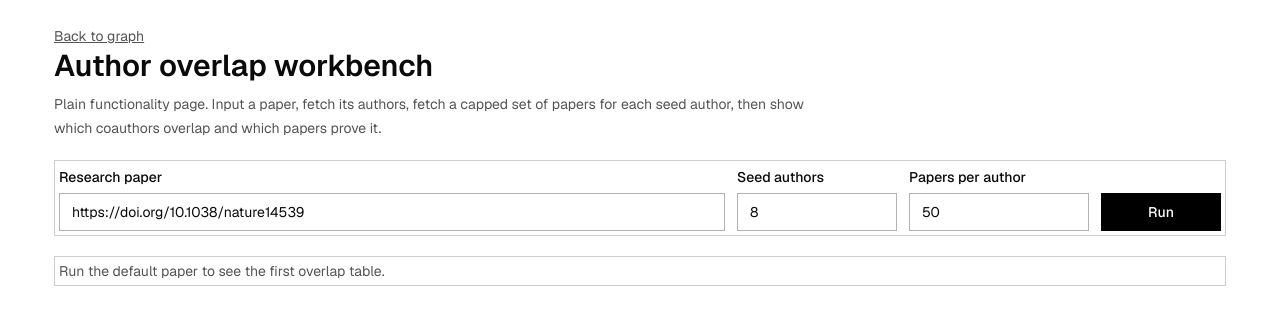
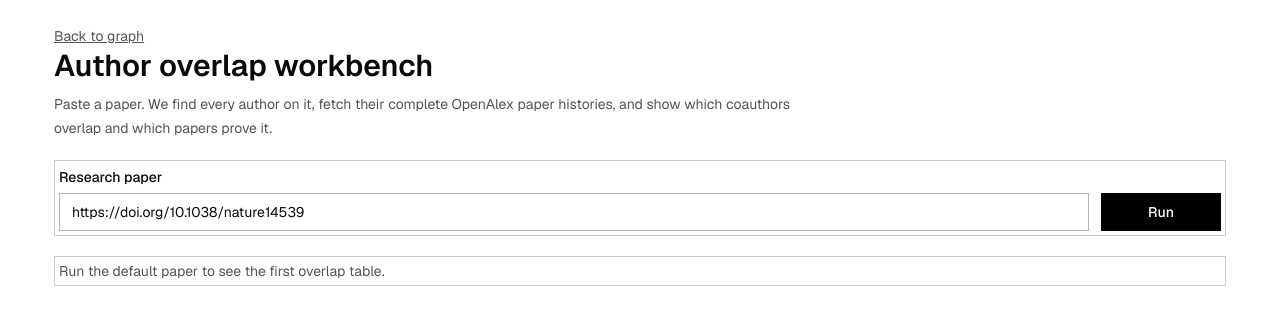
Before and after one commit to Arya-P05/researcher-graph, a Next.js app: page /overlap in a window 1280 px wide. Shown: the top 324 px of the page. Built offline with nearby package versions, Linux system fonts and the light colour scheme.

Commit message:
Fetch complete author paper histories

```diff
--- a/app/api/author-overlap/route.ts
+++ b/app/api/author-overlap/route.ts
@@ -6,7 +6,7 @@ import {
 
 export const dynamic = "force-dynamic";
 export const runtime = "nodejs";
-export const maxDuration = 60;
+export const maxDuration = 300;
 
 export async function POST(request: Request) {
   try {
--- a/app/components/author-overlap-workbench.tsx
+++ b/app/components/author-overlap-workbench.tsx
@@ -21,8 +21,6 @@ const defaultQuery = "https://doi.org/10.1038/nature14539";
 
 export default function AuthorOverlapWorkbench() {
   const [query, setQuery] = useState(defaultQuery);
-  const [seedAuthorLimit, setSeedAuthorLimit] = useState(8);
-  const [papersPerAuthor, setPapersPerAuthor] = useState(50);
   const [result, setResult] = useState<AuthorOverlapResponse | null>(null);
   const [isLoading, setIsLoading] = useState(false);
   const [error, setError] = useState<string | null>(null);
@@ -46,11 +44,7 @@ export default function AuthorOverlapWorkbench() {
         headers: {
           "content-type": "application/json",
         },
-        body: JSON.stringify({
-          query,
-          seedAuthorLimit,
-          papersPerAuthor,
-        }),
+        body: JSON.stringify({ query }),
       });
       const payload = await response.json();
 
@@ -103,7 +97,7 @@ export default function AuthorOverlapWorkbench() {
 
         return (
           paper.title.toLowerCase().includes(normalizedSearch) ||
-          paper.authors.some((author) =>
+          [...paper.seedAuthors, ...paper.sharedAuthors].some((author) =>
             author.name.toLowerCase().includes(normalizedSearch),
           )
         );
@@ -128,14 +122,14 @@ export default function AuthorOverlapWorkbench() {
           </Link>
           <h1 className="text-3xl font-semibold">Author overlap workbench</h1>
           <p className="max-w-[760px] text-sm leading-6 text-[var(--color-steel)]">
-            Plain functionality page. Input a paper, fetch its authors, fetch a
-            capped set of papers for each seed author, then show which coauthors
-            overlap and which papers prove it.
+            Paste a paper. We find every author on it, fetch their complete
+            OpenAlex paper histories, and show which coauthors overlap and which
+            papers prove it.
           </p>
         </header>
 
         <form onSubmit={run} className="space-y-3 border border-black/20 p-4">
-          <div className="grid gap-3 lg:grid-cols-[minmax(0,1fr)_160px_180px_120px]">
+          <div className="grid gap-3 sm:grid-cols-[minmax(0,1fr)_120px]">
             <label className="block">
               <span className="text-sm font-medium">Research paper</span>
               <input
@@ -145,34 +139,12 @@ export default function AuthorOverlapWorkbench() {
                 placeholder="DOI, title, or OpenAlex work URL"
               />
             </label>
-            <label className="block">
-              <span className="text-sm font-medium">Seed authors</span>
-              <input
-                type="number"
-                min={1}
-                max={12}
-                value={seedAuthorLimit}
-                onChange={(event) => setSeedAuthorLimit(Number(event.target.value))}
-                className="mt-1 w-full border border-black/30 px-3 py-2 text-sm"
-              />
-            </label>
-            <label className="block">
-              <span className="text-sm font-medium">Papers per author</span>
-              <input
-                type="number"
-                min={1}
-                max={200}
-                value={papersPerAuthor}
-                onChange={(event) => setPapersPerAuthor(Number(event.target.value))}
-                className="mt-1 w-full border border-black/30 px-3 py-2 text-sm"
-              />
-            </label>
             <button
               type="submit"
               disabled={isLoading}
               className="self-end border border-black bg-black px-4 py-2 text-sm font-medium text-white disabled:opacity-50"
             >
-              {isLoading ? "Running..." : "Run"}
+              {isLoading ? "Finding..." : "Run"}
             </button>
           </div>
         </form>
@@ -206,9 +178,8 @@ export default function AuthorOverlapWorkbench() {
             <section className="border border-black/20 p-4">
               <h2 className="text-xl font-semibold">{result.summary.seedTitle}</h2>
               <p className="mt-1 text-sm text-[var(--color-steel)]">
-                Processed {result.summary.seedAuthorsProcessed} of{" "}
-                {result.summary.seedAuthorsAvailable} seed authors. Paper cap:{" "}
-                {result.summary.papersPerAuthor} per seed author.
+                Found {result.summary.seedAuthorsProcessed} authors on the seed
+                paper and scanned their complete OpenAlex paper histories.
               </p>
               <div className="mt-3 flex flex-wrap gap-2">
                 {result.seedAuthors.map((author) => (
@@ -316,7 +287,7 @@ export default function AuthorOverlapWorkbench() {
                     value={search}
                     onChange={(event) => setSearch(event.target.value)}
                     className="mt-1 w-full border border-black/30 px-3 py-2 text-sm"
-                    placeholder="Paper title or author"
+                    placeholder="Paper, seed author, or shared author"
                   />
                 </label>
                 <label className="block">
--- a/lib/author-overlap-types.ts
+++ b/lib/author-overlap-types.ts
@@ -19,7 +19,6 @@ export type OverlapPaper = {
   degree: number;
   seedAuthors: OverlapAuthor[];
   sharedAuthors: OverlapAuthor[];
-  authors: OverlapAuthor[];
 };
 
 export type SharedOverlapAuthor = OverlapAuthor & {
@@ -38,8 +37,6 @@ export type SharedOverlapAuthor = OverlapAuthor & {
 
 export type AuthorOverlapRequest = {
   query: string;
-  seedAuthorLimit?: number;
-  papersPerAuthor?: number;
 };
 
 export type AuthorOverlapResponse = {
@@ -51,7 +48,6 @@ export type AuthorOverlapResponse = {
     elapsedMs: number;
     seedAuthorsProcessed: number;
     seedAuthorsAvailable: number;
-    papersPerAuthor: number;
     papersFetched: number;
     uniqueAuthors: number;
     sharedAuthors: number;
--- a/lib/author-overlap.ts
+++ b/lib/author-overlap.ts
@@ -58,10 +58,8 @@ type SharedAuthorStat = {
 };
 
 const OPENALEX_BASE = "https://api.openalex.org";
-const DEFAULT_SEED_AUTHOR_LIMIT = 8;
-const MAX_SEED_AUTHOR_LIMIT = 12;
-const DEFAULT_PAPERS_PER_AUTHOR = 50;
-const MAX_PAPERS_PER_AUTHOR = 200;
+const OPENALEX_PAGE_SIZE = 100;
+const AUTHOR_FETCH_CONCURRENCY = 4;
 const WORK_SELECT = [
   "id",
   "doi",
@@ -86,33 +84,18 @@ export async function buildAuthorOverlap(
   request: AuthorOverlapRequest,
 ): Promise<AuthorOverlapResponse> {
   const startedAt = Date.now();
-  const seedAuthorLimit = clamp(
-    Math.round(request.seedAuthorLimit ?? DEFAULT_SEED_AUTHOR_LIMIT),
-    1,
-    MAX_SEED_AUTHOR_LIMIT,
-  );
-  const papersPerAuthor = clamp(
-    Math.round(request.papersPerAuthor ?? DEFAULT_PAPERS_PER_AUTHOR),
-    1,
-    MAX_PAPERS_PER_AUTHOR,
-  );
   const seed = await resolveSeedWork(request.query);
-  const allSeedAuthors = getWorkAuthors(seed);
-  const seedAuthors = allSeedAuthors.slice(0, seedAuthorLimit);
+  const seedAuthors = getWorkAuthors(seed);
   const seedAuthorIds = new Set(seedAuthors.map((author) => author.id));
   const seedAuthorById = new Map(
     seedAuthors.map((author) => [author.id, toOverlapAuthor(author)]),
   );
   const warnings: string[] = [];
 
-  if (allSeedAuthors.length > seedAuthors.length) {
-    warnings.push(
-      `This paper has ${allSeedAuthors.length} authors. Processing the first ${seedAuthors.length}; raise the seed-author limit later if needed.`,
-    );
-  }
-
-  const results = await Promise.allSettled(
-    seedAuthors.map((author) => fetchWorksForAuthor(author.id, papersPerAuthor)),
+  const results = await mapWithConcurrency(
+    seedAuthors,
+    AUTHOR_FETCH_CONCURRENCY,
+    (author) => fetchWorksForAuthor(author.id),
   );
   const worksById = new Map<string, OpenAlexWork>();
 
@@ -124,12 +107,6 @@ export async function buildAuthorOverlap(
     if (result.status === "rejected") {
       warnings.push(`Could not fetch papers for ${author.name}.`);
       continue;
-    }
-
-    if (result.value.length >= papersPerAuthor) {
-      warnings.push(
-        `${author.name} hit the ${papersPerAuthor}-paper cap; results are a capped OpenAlex sample sorted by citations.`,
-      );
     }
 
     for (const work of result.value) {
@@ -247,8 +224,7 @@ export async function buildAuthorOverlap(
       source: "OpenAlex",
       elapsedMs: Date.now() - startedAt,
       seedAuthorsProcessed: seedAuthors.length,
-      seedAuthorsAvailable: allSeedAuthors.length,
-      papersPerAuthor,
+      seedAuthorsAvailable: seedAuthors.length,
       papersFetched: papers.length,
       uniqueAuthors: uniqueAuthorIds.size,
       sharedAuthors: sharedAuthors.length,
@@ -317,16 +293,15 @@ async function resolveSeedWork(query: string): Promise<OpenAlexWork> {
   return seed;
 }
 
-async function fetchWorksForAuthor(authorId: string, limit: number) {
+async function fetchWorksForAuthor(authorId: string) {
   const works: OpenAlexWork[] = [];
   let cursor: string | null = "*";
 
-  while (cursor && works.length < limit) {
-    const pageSize = Math.min(200, limit - works.length);
+  while (cursor) {
     const url = openAlexUrl("/works", {
       filter: `author.id:${shortOpenAlexId(authorId)}`,
       sort: "cited_by_count:desc",
-      per_page: String(pageSize),
+      per_page: String(OPENALEX_PAGE_SIZE),
       cursor,
       select: WORK_SELECT,
     });
@@ -381,7 +356,7 @@ async function fetchOpenAlex<T>(url: URL): Promise<T> {
 
     if (error instanceof Error && error.name === "AbortError") {
       throw new AuthorOverlapError(
-        "OpenAlex took too long to respond. Lower the paper cap and try again.",
+        "OpenAlex took too long to respond. Try the paper again in a moment.",
         504,
       );
     }
@@ -417,8 +392,38 @@ function makeOverlapPaper(
     degree: seedAuthors.length + sharedAuthors.length,
     seedAuthors,
     sharedAuthors,
-    authors,
   };
+}
+
+async function mapWithConcurrency<T, R>(
+  items: T[],
+  concurrency: number,
+  mapper: (item: T) => Promise<R>,
+): Promise<PromiseSettledResult<R>[]> {
+  const results: PromiseSettledResult<R>[] = new Array(items.length);
+  let nextIndex = 0;
+
+  async function worker() {
+    while (nextIndex < items.length) {
+      const index = nextIndex;
+      nextIndex += 1;
+
+      try {
+        results[index] = {
+          status: "fulfilled",
+          value: await mapper(items[index]),
+        };
+      } catch (reason) {
+        results[index] = { status: "rejected", reason };
+      }
+    }
+  }
+
+  await Promise.all(
+    Array.from({ length: Math.min(concurrency, items.length) }, () => worker()),
+  );
+
+  return results;
 }
 
 function getWorkAuthors(work: OpenAlexWork): WorkAuthor[] {
@@ -496,7 +501,3 @@ function openAlexErrorMessage(status: number, body: string) {
     return `OpenAlex returned ${status}.`;
   }
 }
-
-function clamp(value: number, min: number, max: number) {
-  return Math.min(max, Math.max(min, value));
-}
```
